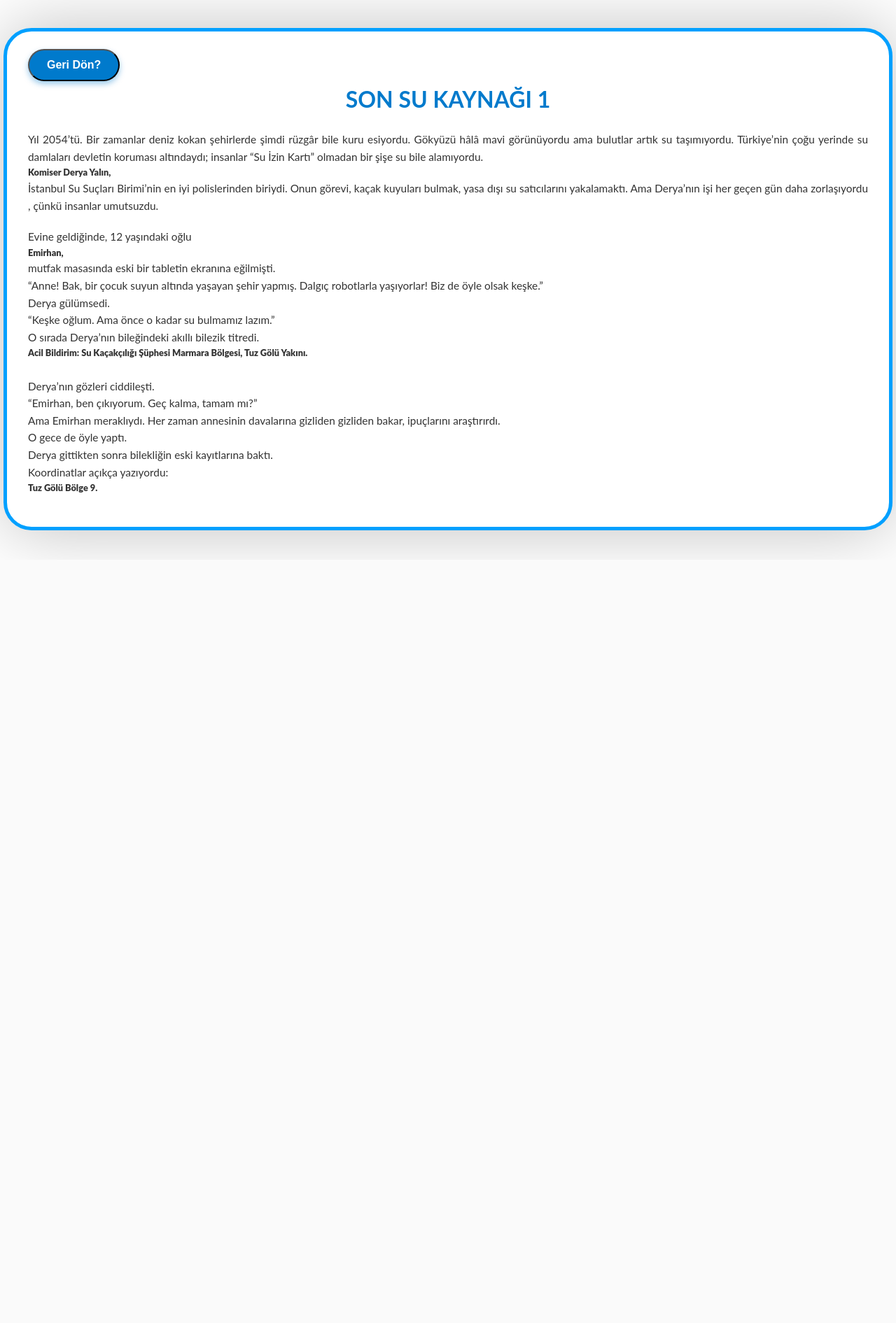
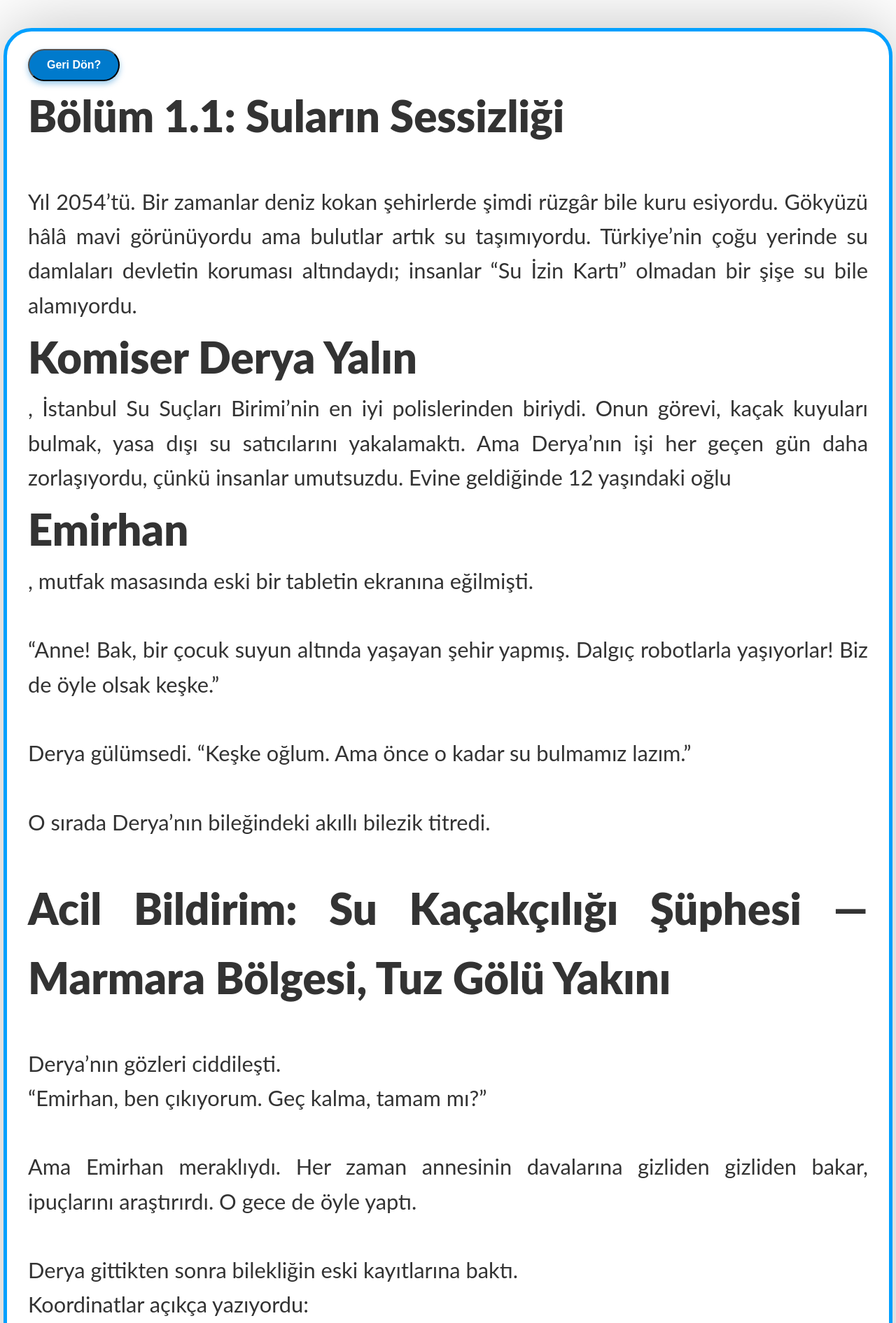
Before and after one commit to suprojegrubu/Su-Grubu, a Flask app: template templates/page3.html in a window 1280 px wide. Shown: the top 1891 px of the page at 70% size. Before the commit the page ends 787 px from the top, so only its background shows below. Run offline with Flask 3, Linux system fonts and the light colour scheme; the template is opened without the code that fills it, so the values that code supplies are empty.

Commit message:
Update page3.html

```diff
--- a/templates/page3.html
+++ b/templates/page3.html
@@ -38,7 +38,7 @@
 }
 
 .paragraph {
-  font-size: 1.1em;
+  font-size: 2.2em;
   color: #333;
   text-align: justify;
   margin-bottom: 20px;
@@ -78,9 +78,10 @@
   }
 
   .paragraph {
-    font-size: 1em;
+    font-size: 1.8em;
   }
 }
+
   .highlight {
 	font-weight: 900;
   }
@@ -92,30 +93,146 @@
     <form action="/" method="post">
         <button class="btn" type="submit">Geri Dön?</button>
     </form>
-	  <h1 class="title">SON SU KAYNAĞI 1</h1>
-	  <div class="paragraph">Yıl 2054’tü.
-		  Bir zamanlar deniz kokan şehirlerde şimdi rüzgâr bile kuru esiyordu.
-		  Gökyüzü hâlâ mavi görünüyordu ama bulutlar artık su taşımıyordu.
-		  Türkiye’nin çoğu yerinde su damlaları devletin koruması altındaydı;
-		  insanlar “Su İzin Kartı” olmadan bir şişe su bile alamıyordu. <h5 class="highlight">Komiser Derya Yalın, </h5>
-		  İstanbul Su Suçları Birimi’nin en iyi polislerinden biriydi.
-		  Onun görevi, kaçak kuyuları bulmak, yasa dışı su satıcılarını yakalamaktı.
-		  Ama Derya’nın işi her geçen gün daha zorlaşıyordu , çünkü insanlar umutsuzdu.
-	  </div>
-	  <div class="paragraph">Evine geldiğinde, 12 yaşındaki oğlu <h5 class="highlight">Emirhan, </h5>
-		  mutfak masasında eski bir tabletin ekranına eğilmişti. <br>
-		  “Anne! Bak, bir çocuk suyun altında yaşayan şehir yapmış. Dalgıç robotlarla yaşıyorlar! Biz de öyle olsak keşke.” <br>
-		  Derya gülümsedi. <br>
-		  “Keşke oğlum. Ama önce o kadar su bulmamız lazım.” <br>
-		  O sırada Derya’nın bileğindeki akıllı bilezik titredi. <br>
-		  <h5 class="highlight">Acil Bildirim: Su Kaçakçılığı Şüphesi  Marmara Bölgesi, Tuz Gölü Yakını.</h5> <br>
-		  Derya’nın gözleri ciddileşti. <br>
-		  “Emirhan, ben çıkıyorum. Geç kalma, tamam mı?” <br>
-		  Ama Emirhan meraklıydı. Her zaman annesinin davalarına gizliden gizliden bakar, ipuçlarını araştırırdı. <br>
-		  O gece de öyle yaptı. <br>
-		  Derya gittikten sonra bilekliğin eski kayıtlarına baktı. <br>
-		  Koordinatlar açıkça yazıyordu: <h5 class="highlight">Tuz Gölü Bölge 9.</h5>
-      </div>
 
+<div class="paragraph">
+  <h1 class="highlight">Bölüm 1.1: Suların Sessizliği</h1><br>
+
+  Yıl 2054’tü. Bir zamanlar deniz kokan şehirlerde şimdi rüzgâr bile kuru esiyordu.
+  Gökyüzü hâlâ mavi görünüyordu ama bulutlar artık su taşımıyordu.
+  Türkiye’nin çoğu yerinde su damlaları devletin koruması altındaydı; insanlar
+  “Su İzin Kartı” olmadan bir şişe su bile alamıyordu.
+
+  <h1 class="highlight">Komiser Derya Yalın</h1>, İstanbul Su Suçları Birimi’nin en iyi polislerinden biriydi.
+  Onun görevi, kaçak kuyuları bulmak, yasa dışı su satıcılarını yakalamaktı.
+  Ama Derya’nın işi her geçen gün daha zorlaşıyordu, çünkü insanlar umutsuzdu.
+
+  Evine geldiğinde 12 yaşındaki oğlu
+  <h1 class="highlight">Emirhan</h1>, mutfak masasında eski bir tabletin ekranına eğilmişti.<br><br>
+
+  “Anne! Bak, bir çocuk suyun altında yaşayan şehir yapmış. Dalgıç robotlarla yaşıyorlar!
+  Biz de öyle olsak keşke.”<br><br>
+
+  Derya gülümsedi. “Keşke oğlum. Ama önce o kadar su bulmamız lazım.”<br><br>
+
+  O sırada Derya’nın bileğindeki akıllı bilezik titredi.<br><br>
+
+  <h1 class="highlight">Acil Bildirim: Su Kaçakçılığı Şüphesi — Marmara Bölgesi, Tuz Gölü Yakını</h1><br>
+
+  Derya’nın gözleri ciddileşti.<br>
+  “Emirhan, ben çıkıyorum. Geç kalma, tamam mı?”<br><br>
+
+  Ama Emirhan meraklıydı. Her zaman annesinin davalarına gizliden gizliden bakar,
+  ipuçlarını araştırırdı. O gece de öyle yaptı.<br><br>
+
+  Derya gittikten sonra bilekliğin eski kayıtlarına baktı.<br>
+  Koordinatlar açıkça yazıyordu:<br>
+
+  <h1 class="highlight">Tuz Gölü Bölge 9</h1><br>
+
+  Emirhan uzun uzun ekrana baktı ve şöyle fısıldadı:<br>
+  “Tuz Gölü kurumuştu… Ama ya gerçekten kurumuş değilse?”
+</div>
+
+	  <div class="paragraph">
+<h1 class="highlight">Bölüm 1.2: Tuz Gölü’nün Altındaki Sır</h1><br>
+
+Ertesi sabah Derya, zırhlı polis aracıyla Tuz Gölü çevresine ulaştı.
+Göl artık sadece beyaz bir toz çölüne dönmüştü. Fakat sensörler toprağın altında nem tespit ediyordu.
+
+Derya robot köpek ALFA’ya seslendi:
+“Yüzey taraması başlat. Su sinyali ara.”
+
+ALFA’nın gözleri mavi parladı. Bir süre sonra:
+“Tespit edildi!”
+
+Yer altından gelen sinyal, insan yapımı bir tünele işaret ediyordu.
+
+Ama Derya’nın bilmediği bir şey vardı: Emirhan gizlice annesini takip etmişti.
+Küçük elektrikli kaykayıyla güvenliği aşmış ve göl kenarına ulaşmıştı.
+
+“Sadece bir bakıp döneceğim,” dedi kendi kendine.
+
+Tünelin girişi açıldığında Derya ve ekip aşağı inerken, Emirhan da uzaktan onları izliyordu.
+
+Duvarlarda yosun izleri vardı. İçerisi nemliydi.
+
+“Burası… gerçekten su tutuyor,” dedi Derya şaşkınlıkla.
+
+Ama ayak izleri de vardı. Birileri daha önce buradan geçmişti.
+
+Tünelin sonunda metal bir kapı duruyordu.
+
+Kapının üzerinde şu yazıyordu:
+<h1 class="highlight">AquaGen Tesisi 2031</h1>
+</div>
+
+<div class="paragraph">
+<h1 class="highlight">Bölüm 1.3: Eski Bir Deneyin İzleri</h1><br>
+
+Derya kapıyı açtığında içeriden soğuk bir hava esti. Duvarlar ekranlarla doluydu.
+Eski laboratuvar eşyaları, su örnekleri…
+
+Bir köşede hologram kayıt cihazı göz kırpıyordu. Derya cihazı çalıştırdı.
+
+Beyaz önlüklü bir bilim insanı belirdi:
+“Proje AquaGen — hedef: yapay su üretimi. Uyarı: numune kararsız, içilmemelidir.”
+
+Derya şaşkınlıkla mırıldandı:
+“Yapay su mu?.. Demek yıllar önce denemişler.”
+
+Tam o sırada bir ses geldi:
+“Anne?”
+
+Derya irkildi.
+Karanlıkta <h1 class="highlight">Emirhan</h1> duruyordu.
+
+“Burada ne işin var!?”
+“Ben sadece… seni merak ettim.”
+
+Ama zaman yoktu. Laboratuvarın derinliklerinden su sesi yükselmeye başladı.
+
+ALFA uyarı verdi:
+“Yaklaşan hareket tespit edildi.”
+
+Siyah giysili bir grup belirdi. Su Avcıları… Eski mühendislerden oluşan bir karaborsa çetesi.
+
+Başlarındaki kadın konuştu:
+“Komiser Yalın, sonunda seni bulduk. Bu su bize ait.”
+</div>
+
+	  <div class="paragraph">
+<h1 class="highlight">Bölüm 1.4: Su Avcıları ile Karşılaşma</h1><br>
+
+Derya kalkanını açtı, ALFA savunma moduna geçti.
+
+Çete ağır silah taşımıyordu; sırtlarında su depoları vardı.
+Onlar da sadece hayatta kalmaya çalışan insanlardı.
+
+Derya sert bir sesle konuştu:
+“Bu su insanlığın. Paylaşılmalı.”
+
+Kadın gülümsedi.
+“Bu suyu paylaşamazsın komiser. Çünkü bu su yapay. İçen herkes hastalanır.”
+
+Bu sırada Emirhan bilgisayar terminaline sızmıştı.
+Ekranda bir dosya buldu:
+<h1 class="highlight">Gerçek Kaynak — Koordinatlar</h1>
+
+Koordinatlar Tuz Gölü’nün kuzeyinde, 200 metre derindeydi.
+
+“Anne!” diye fısıldadı Emirhan.
+“Asıl kaynak burada değil!”
+
+Derya hızlıca plan yaptı.
+
+ALFA’ya gizli komut gönderdi:
+“Dikkat dağıt. Emirhan’ı dışarı çıkar.”
+
+Robot sirenleri açtı, çete şaşırdı.
+Derya ve Emirhan tünelin derinliklerine doğru kaçtı.
+</div>
+
+
+  </div>
 </body>
 </html>
```
